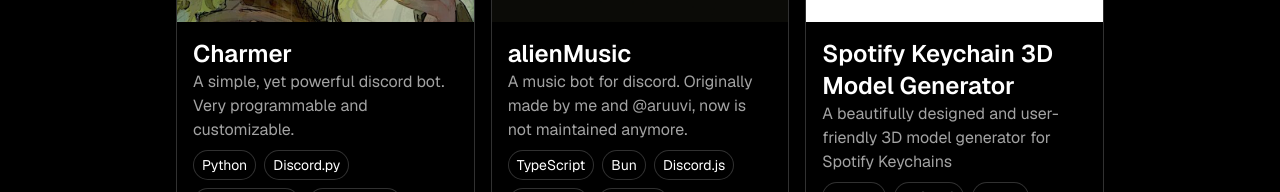
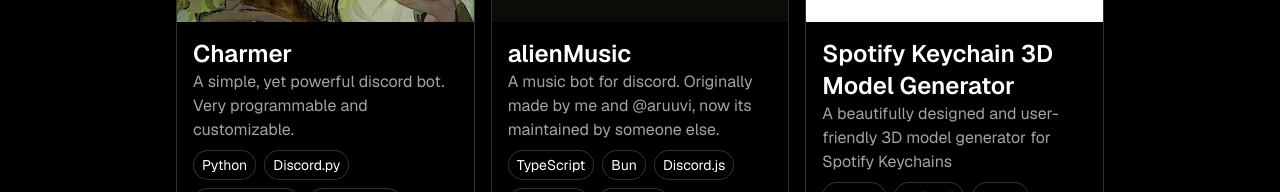
Before and after one commit to feenko/feenko.lol, a Next.js app: page /projects in a window 1280 px wide. Shown: the part 517-709 px from the top of the page. Built offline with nearby package versions, Linux system fonts and the light colour scheme.

Commit message:
feat: change alienmusic description

```diff
--- a/src/app/projects/page.tsx
+++ b/src/app/projects/page.tsx
@@ -34,7 +34,7 @@
     {
         title: "alienMusic",
         description:
-            "A music bot for discord. Originally made by me and @aruuvi, now is not maintained anymore.",
+            "A music bot for discord. Originally made by me and @aruuvi, now its maintained by someone else.",
         image: "/alienmusic.png",
         url: "#",
         tags: ["TypeScript", "Bun", "Discord.js", "MongoDB", "Lavalink"],
```
